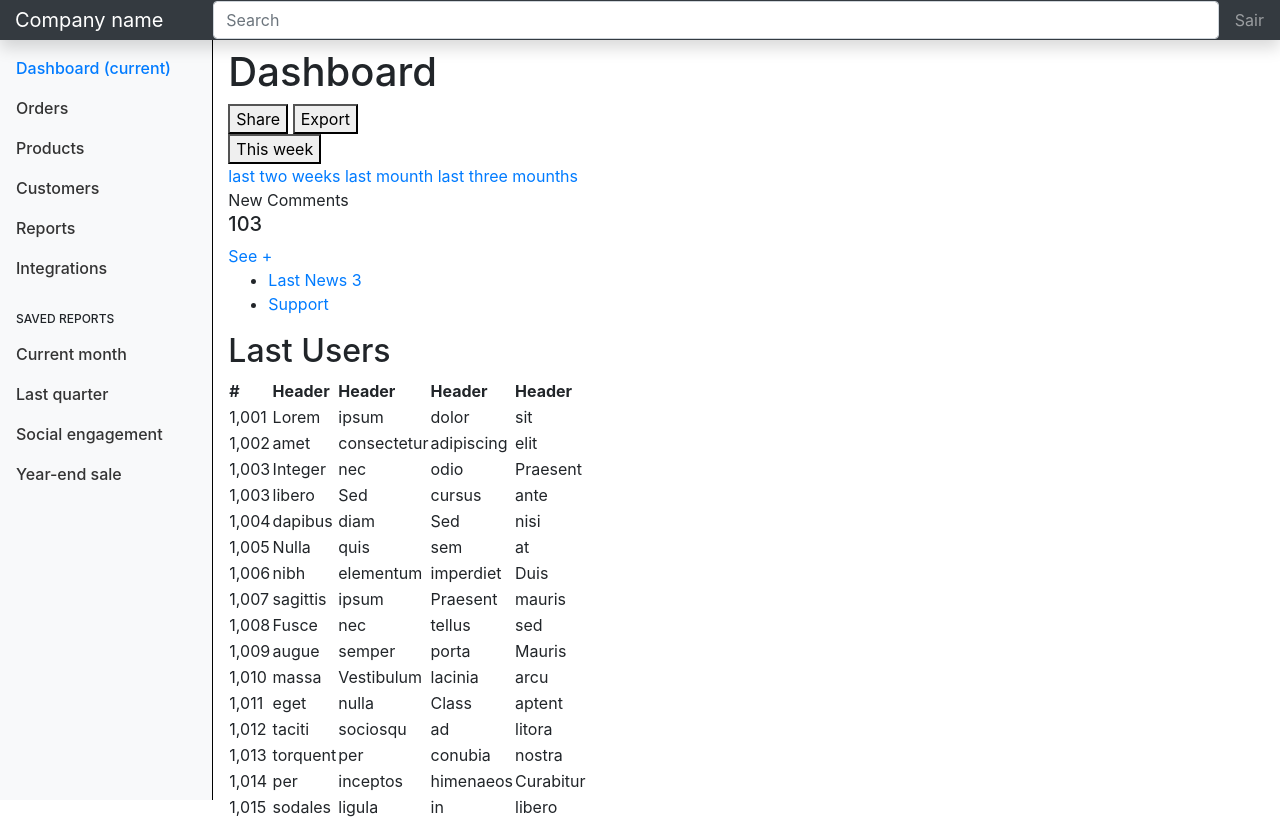
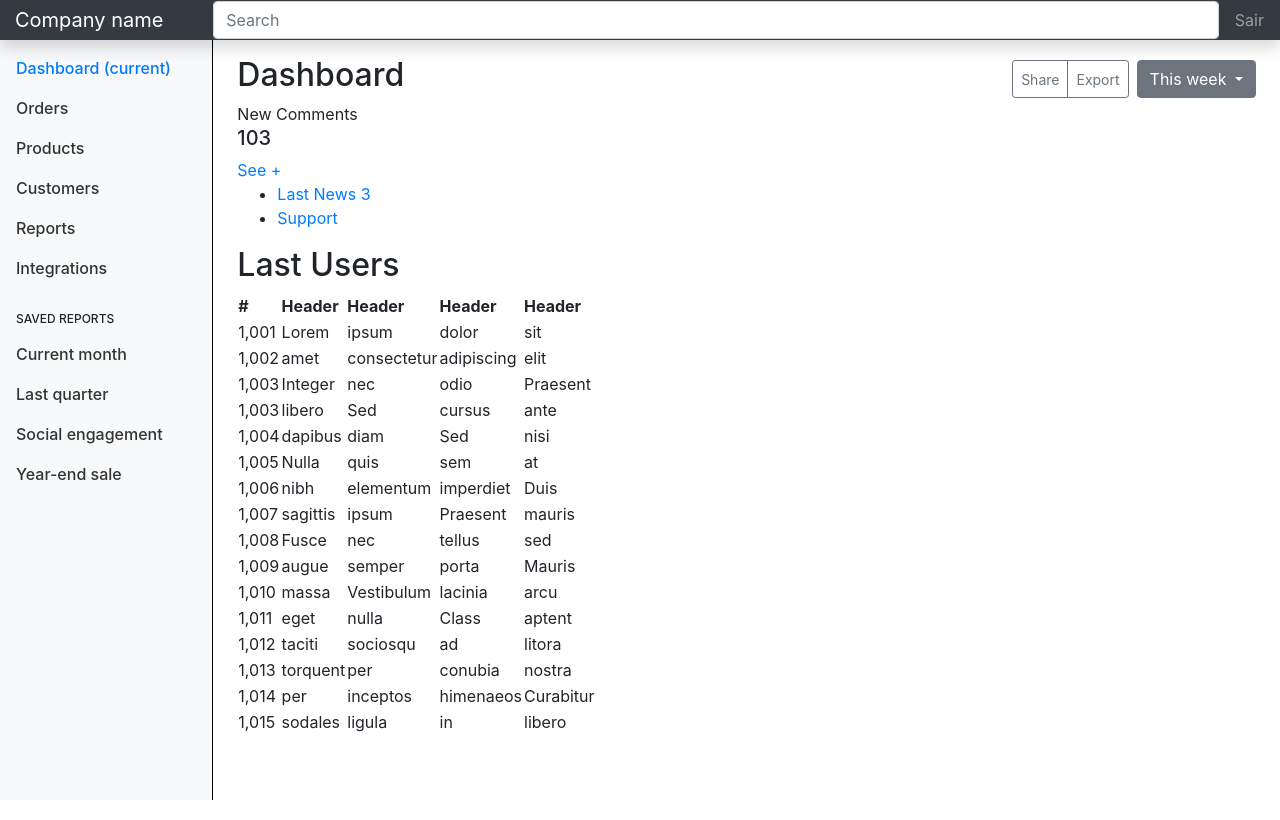
Before and after one commit to Viktoorrocha/dashboard, a plain HTML site: page index.html in a window 1280 px wide. Drawn offline with Linux system fonts and the light colour scheme.

Commit message:
menu dropdown

```diff
--- a/index.html
+++ b/index.html
@@ -99,27 +99,33 @@
 
   </nav>
 
-  <main role="main" class="col-10 ml-auto">
-    <div class="">
-      <h1 class="">Dashboard</h1>
-      <div class="">
-        <div class="">
-          <button class="">Share</button>
-          <button class="">Export</button>
+  <main role="main" class="col-10 ml-auto px-4">
+
+
+    <div class="d-flex justify-content-between align-items-center mt-2">
+      <h1 class="h2">Dashboard</h1>
+      <div class="btn-toolbar" role="toolbar" aria-label="Toolbar with button groups">
+        <div class="btn-group mr-2" role="group" aria-label="First group">
+          <button type="button" class="btn btn-sm btn-outline-secondary">Share</button>
+          <button type="button" class="btn btn-sm btn-outline-secondary">Export</button>
+
         </div>
 
-        <div class="">
-          <button class="" type="button">
+        <div class="dropdown">
+          <button class="btn btn-outline btn-secondary dropdown-toggle" type="button" id="dropdownMenuButton"
+            data-toggle="dropdown" aria-haspopup="true" aria-expanded="false">
             This week
           </button>
-          <div class="">
-            <a class="" href="#">last two weeks</a>
-            <a class="" href="#">last mounth</a>
-            <a class="" href="#">last three mounths</a>
+          <div class="dropdown-menu dropdown-menu-right" aria-labelledby="dropdownMenuButton">
+            <a class="dropdown-item" href="#">last two weeks</a>
+            <a class="dropdown-item" href="#">last mounth</a>
+            <a class="dropdown-item" href="#">last three mounths</a>
           </div>
         </div>
+
       </div>
     </div>
+
 
     <div class="">
 
```
